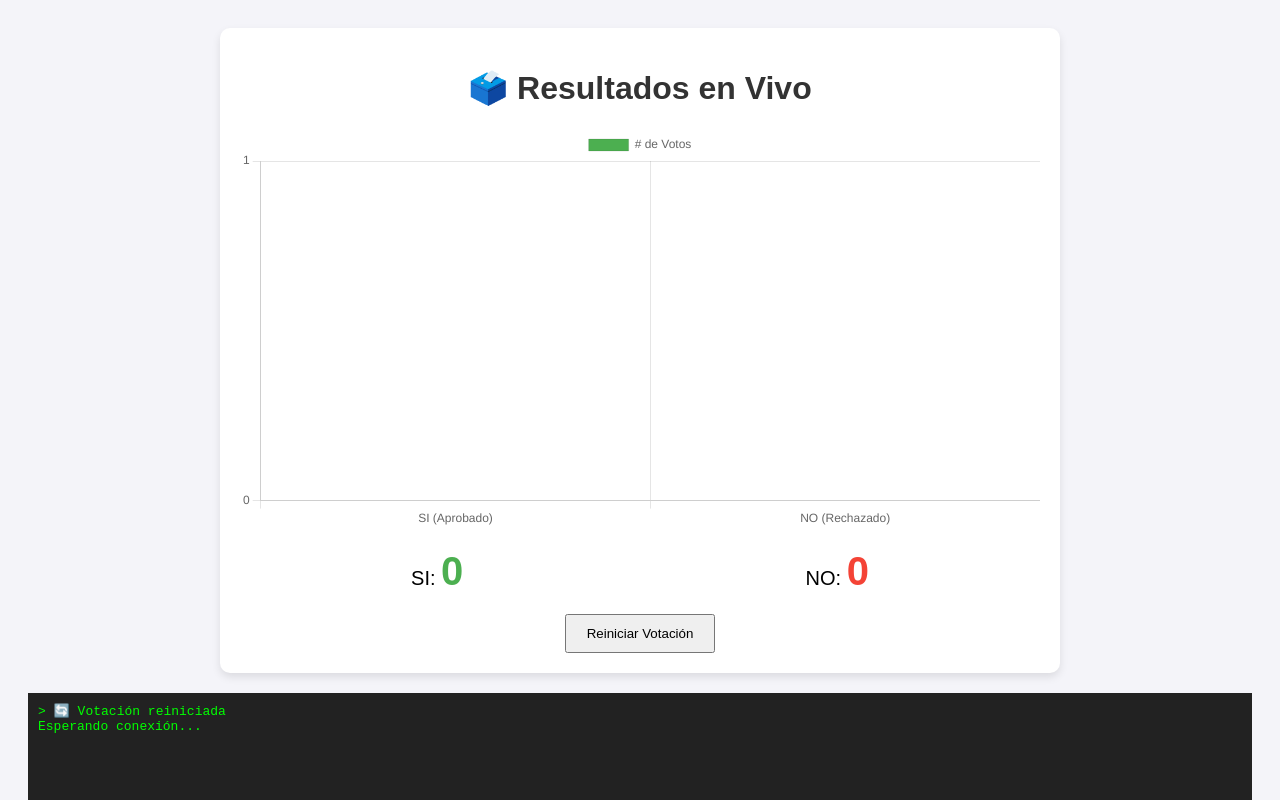
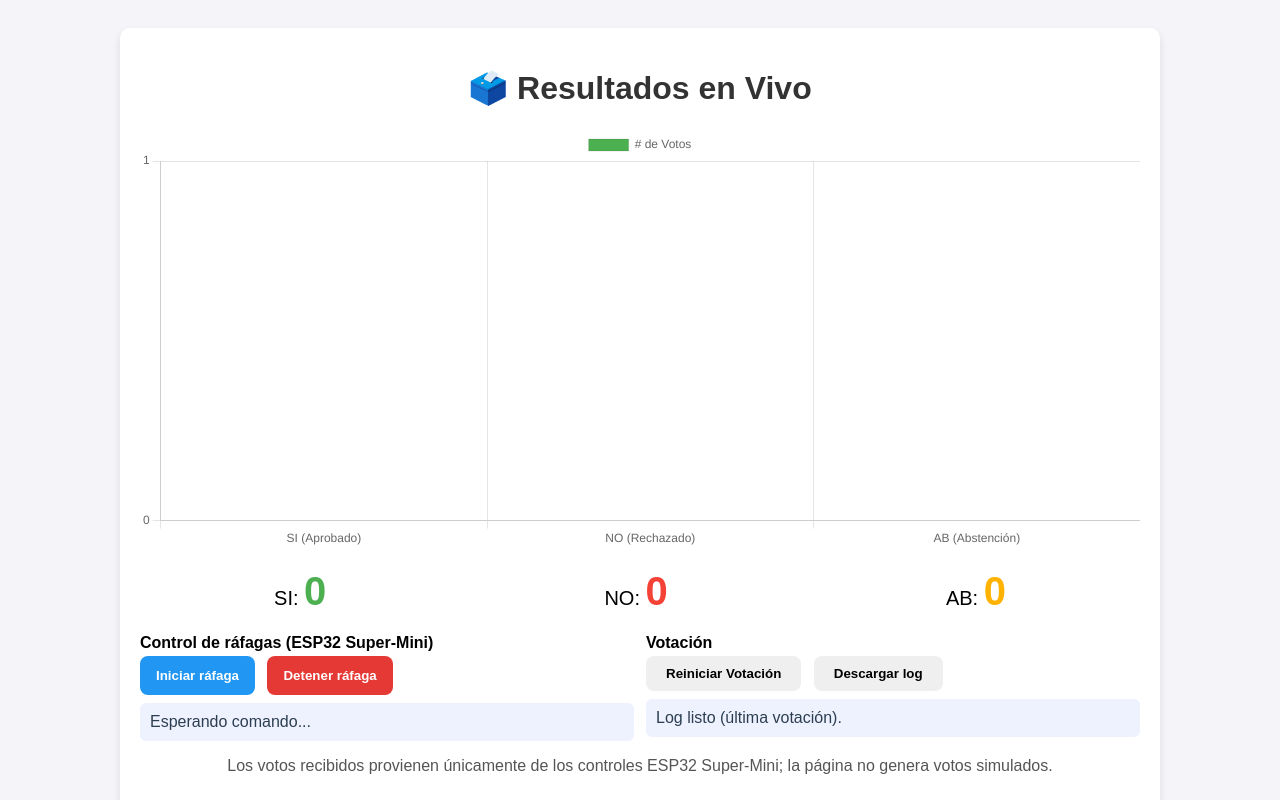
Before and after one commit to jsparrac17-ui/Prototipo-Prebas_Voting, a website: page public/index.html in a window 1280 px wide. Both pictures are taken after a click on the button "Reiniciar Votación". Shown: the top 800 px of the page. Drawn offline with nearby package versions, Linux system fonts and the light colour scheme; no server answers.

Commit message:
Block votes on stop and defer chart updates

```diff
--- a/public/index.html
+++ b/public/index.html
@@ -5,11 +5,18 @@
     <title>Sistema WiSe - Monitor de Votación</title>
     <style>
         body { font-family: 'Arial', sans-serif; background: #f4f4f9; text-align: center; padding: 20px; }
-        .card { background: white; padding: 20px; border-radius: 10px; box-shadow: 0 4px 8px rgba(0,0,0,0.1); max-width: 800px; margin: 0 auto; }
+        .card { background: white; padding: 20px; border-radius: 10px; box-shadow: 0 4px 8px rgba(0,0,0,0.1); max-width: 1000px; margin: 0 auto; }
         h1 { color: #333; }
-        .stats { display: flex; justify-content: space-around; margin-top: 20px; font-size: 20px; }
+        .stats { display: flex; justify-content: space-around; margin-top: 20px; font-size: 20px; flex-wrap: wrap; gap: 10px; }
         .big-number { font-size: 40px; font-weight: bold; color: #2c3e50; }
-        #log { height: 100px; overflow-y: scroll; background: #222; color: #0f0; text-align: left; padding: 10px; margin-top: 20px; font-family: monospace; }
+        #log { height: 140px; overflow-y: scroll; background: #222; color: #0f0; text-align: left; padding: 10px; margin-top: 20px; font-family: monospace; }
+        .controls { margin-top: 20px; display: grid; grid-template-columns: repeat(auto-fit, minmax(220px, 1fr)); gap: 12px; text-align: left; }
+        .controls label { font-weight: bold; display: block; margin-bottom: 4px; }
+        .controls input { width: 100%; padding: 8px; border-radius: 6px; border: 1px solid #ccc; }
+        .controls button { padding: 12px 16px; border: none; border-radius: 8px; cursor: pointer; font-weight: bold; }
+        .btn-primary { background: #2196f3; color: #fff; }
+        .btn-danger { background: #e53935; color: #fff; }
+        .status { padding: 10px; border-radius: 6px; background: #eef2ff; color: #2c3e50; margin-top: 8px; }
     </style>
     <script src="/socket.io/socket.io.js"></script>
     <script src="https://cdn.jsdelivr.net/npm/chart.js"></script>
@@ -19,16 +26,34 @@
     <div class="card">
         <h1>🗳️ Resultados en Vivo</h1>
 
-        <div style="height: 400px;">
+        <div style="height: 420px;">
             <canvas id="miGrafica"></canvas>
         </div>
 
         <div class="stats">
             <div>SI: <span id="count-si" class="big-number" style="color: #4caf50">0</span></div>
             <div>NO: <span id="count-no" class="big-number" style="color: #f44336">0</span></div>
+            <div>AB: <span id="count-ab" class="big-number" style="color: #ffb300">0</span></div>
         </div>
 
-        <button onclick="resetear()" style="margin-top:20px; padding:10px 20px; cursor:pointer;">Reiniciar Votación</button>
+        <div class="controls" style="margin-top: 20px;">
+            <div>
+                <label>Control de ráfagas (ESP32 Super-Mini)</label>
+                <button class="btn-primary" onclick="iniciarRafaga()">Iniciar ráfaga</button>
+                <button class="btn-danger" style="margin-left:8px;" onclick="detenerRafaga()">Detener ráfaga</button>
+                <div id="estado-control" class="status">Esperando comando...</div>
+            </div>
+            <div>
+                <label>Votación</label>
+                <button onclick="resetear()" style="padding:10px 20px; cursor:pointer;">Reiniciar Votación</button>
+                <button onclick="descargarLog()" style="padding:10px 20px; cursor:pointer; margin-left:8px;">Descargar log</button>
+                <div id="estado-log" class="status" style="margin-top:8px;">Log listo (última votación).</div>
+            </div>
+        </div>
+
+        <p style="margin-top:16px; color:#555;">
+            Los votos recibidos provienen únicamente de los controles ESP32 Super-Mini; la página no genera votos simulados.
+        </p>
     </div>
 
     <div id="log">Esperando conexión...</div>
@@ -39,18 +64,20 @@
         // Datos iniciales
         let votosSI = 0;
         let votosNO = 0;
+        let votosAB = 0;
         let idsVotaron = new Set(); // Para evitar votos dobles
+        let graficaBloqueada = false;
 
         // Configuración de la Gráfica
         const ctx = document.getElementById('miGrafica').getContext('2d');
         const chart = new Chart(ctx, {
             type: 'bar',
             data: {
-                labels: ['SI (Aprobado)', 'NO (Rechazado)'],
+                labels: ['SI (Aprobado)', 'NO (Rechazado)', 'AB (Abstención)'],
                 datasets: [{
                     label: '# de Votos',
-                    data: [0, 0],
-                    backgroundColor: ['#4caf50', '#f44336'],
+                    data: [0, 0, 0],
+                    backgroundColor: ['#4caf50', '#f44336', '#ffb300'],
                     borderWidth: 1
                 }]
             },
@@ -61,12 +88,12 @@
             }
         });
 
-        // --- ESCUCHAR EVENTOS DEL SERVIDOR (USB) ---
+        // --- ESCUCHAR EVENTOS DEL SERVIDOR (USB o simulación) ---
         socket.on('nuevo-voto', (data) => {
             // data = { id: 101, voto: 1 }
 
             // Evitar doble voto (opcional, lógica simple)
- /*            if (idsVotaron.has(data.id)) {
+/*            if (idsVotaron.has(data.id)) {
                 log(`⚠️ El ID ${data.id} intentó votar de nuevo.`);
                 return;
             }
@@ -75,29 +102,67 @@
             // Contabilizar
             if (data.voto === 1) votosSI++;
             else if (data.voto === 2) votosNO++;
+            else if (data.voto === 3) votosAB++;
             // (Si usas teclado matricial: 10=A, 11=B, ajusta esto)
 
             // Actualizar Interfaz
             actualizarUI();
-            log(`✅ Voto recibido del ID: ${data.id}`);
+            log(`✅ Voto recibido del ID: ${data.id} (valor ${data.voto})`);
         });
 
-        function actualizarUI() {
+        function actualizarUI(forzarGrafica = false) {
             // Actualizar números
             document.getElementById('count-si').innerText = votosSI;
             document.getElementById('count-no').innerText = votosNO;
+            document.getElementById('count-ab').innerText = votosAB;
 
             // Actualizar gráfica
-            chart.data.datasets[0].data = [votosSI, votosNO];
-            chart.update();
+            if (!graficaBloqueada || forzarGrafica) {
+                chart.data.datasets[0].data = [votosSI, votosNO, votosAB];
+                chart.update();
+            }
         }
 
-        function resetear() {
-            votosSI = 0;
-            votosNO = 0;
-            idsVotaron.clear();
-            actualizarUI();
-            log("🔄 Votación reiniciada");
+        async function resetear() {
+            try {
+                const resp = await fetch('/api/reset-log', { method: 'POST' });
+                if (!resp.ok) {
+                    throw new Error(`Servidor devolvió ${resp.status}`);
+                }
+
+                votosSI = 0;
+                votosNO = 0;
+                votosAB = 0;
+                idsVotaron.clear();
+                graficaBloqueada = false;
+                actualizarUI(true);
+
+                document.getElementById('estado-log').innerText = 'Historial borrado. Registrando solo la última votación.';
+                log("🔄 Votación reiniciada y log en servidor limpiado");
+            } catch (err) {
+                log(`❌ No se pudo reiniciar el log: ${err.message}`);
+            }
+        }
+
+        function iniciarRafaga() {
+            socket.emit('start-flood');
+            graficaBloqueada = true;
+            document.getElementById('estado-control').innerText = 'Solicitando inicio de ráfaga...';
+            log('🚀 Comando START enviado a los controles');
+        }
+
+        function detenerRafaga() {
+            socket.emit('stop-flood');
+            graficaBloqueada = false;
+            actualizarUI(true);
+            document.getElementById('estado-control').innerText = 'Solicitando detención de ráfaga...';
+            log('⏹️  Comando STOP enviado a los controles');
+        }
+
+        function descargarLog() {
+            window.open('/api/votes-log', '_blank');
+            document.getElementById('estado-log').innerText = 'Descargando CSV de la última votación...';
+            log('📥 Solicitando descarga del log (CSV) de la última votación');
         }
 
         function log(msg) {
```
Also changed, not shown: server.js (+105 -1 lines), 2 other files.
